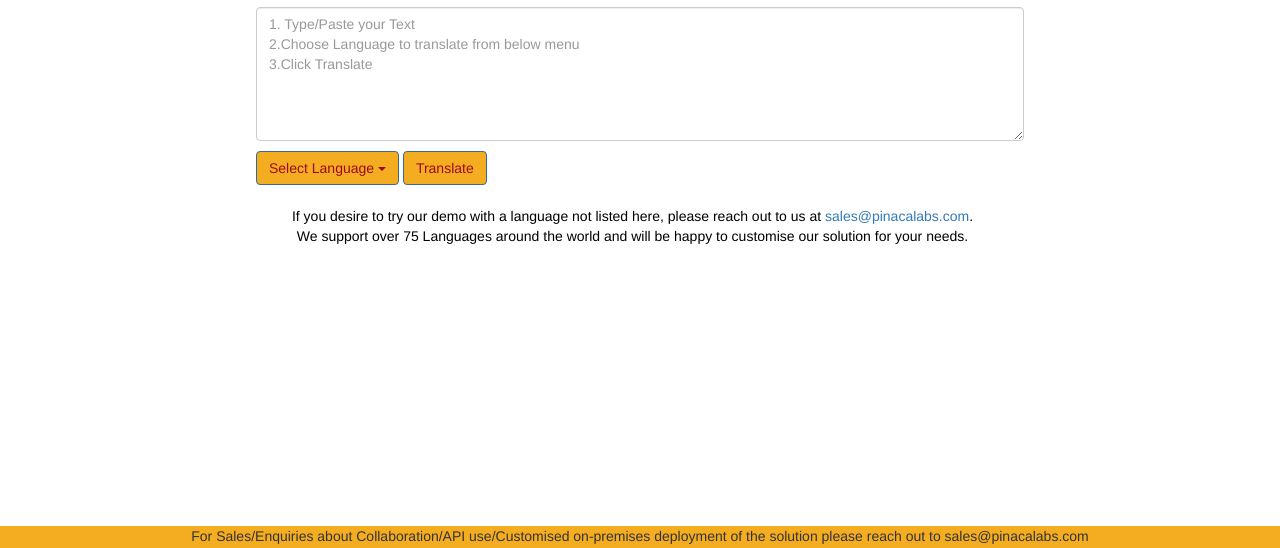
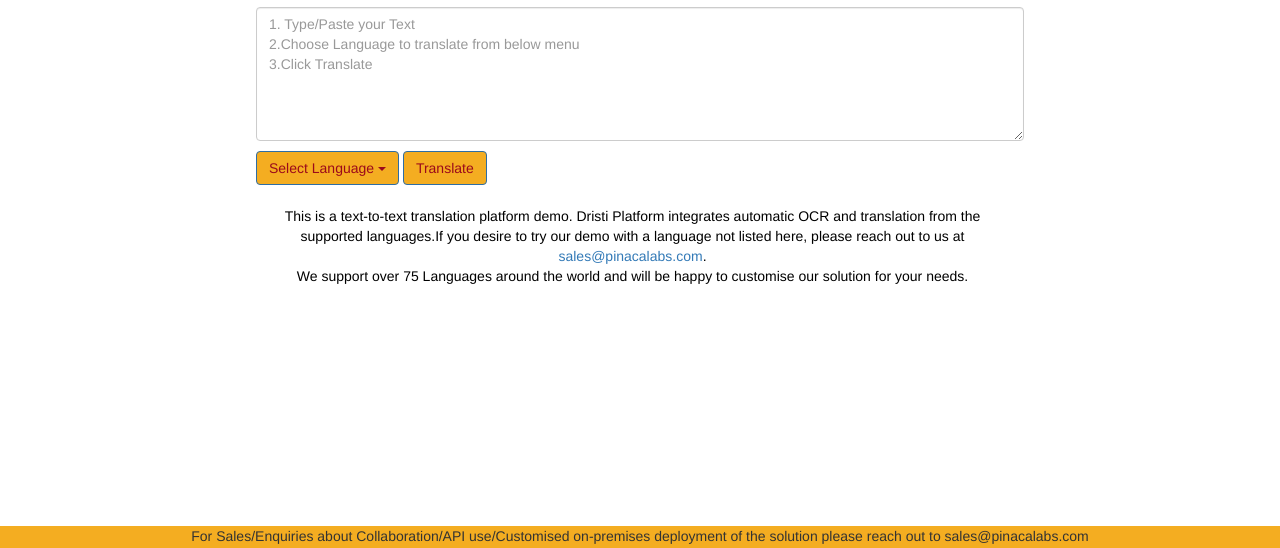
Before and after one commit to Pinaca-Labs/translation, a plain HTML site: page index.html in a window 1280 px wide. Shown: the part 252-800 px from the top of the page. Drawn offline with nearby package versions, Linux system fonts and the light colour scheme.

Commit message:
Update index.html

```diff
--- a/index.html
+++ b/index.html
@@ -304,7 +304,7 @@
             </div>
 
             <div class="col-sm-12" style="top:30px; position: relative;">
-		    <p id="trans_head" style="color: black;"> If you desire to try our demo with a language not listed here, please reach out to us at <a href="mailto:sales@pinacalabs.com">sales@pinacalabs.com</a>.<br> We support over 75 Languages around the world and will be happy to customise our solution for your needs. </p>
+		    <p id="trans_head" style="color: black;"> This is a text-to-text translation platform demo. Dristi Platform integrates automatic OCR and translation from the supported languages.If you desire to try our demo with a language not listed here, please reach out to us at <a href="mailto:sales@pinacalabs.com">sales@pinacalabs.com</a>.<br> We support over 75 Languages around the world and will be happy to customise our solution for your needs. </p>
             </div>
         </div>
 
```
